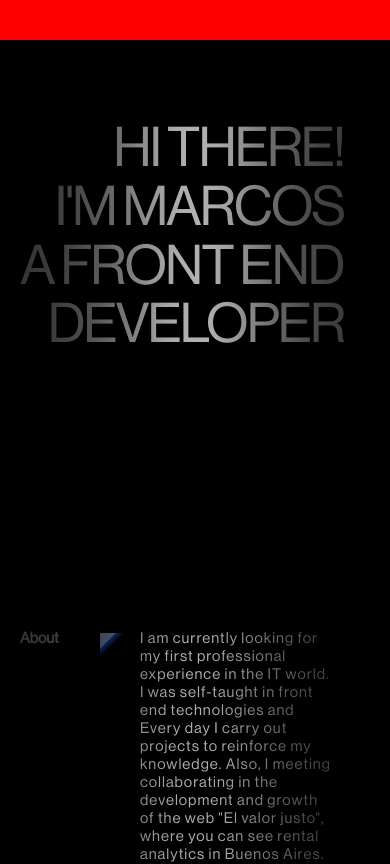
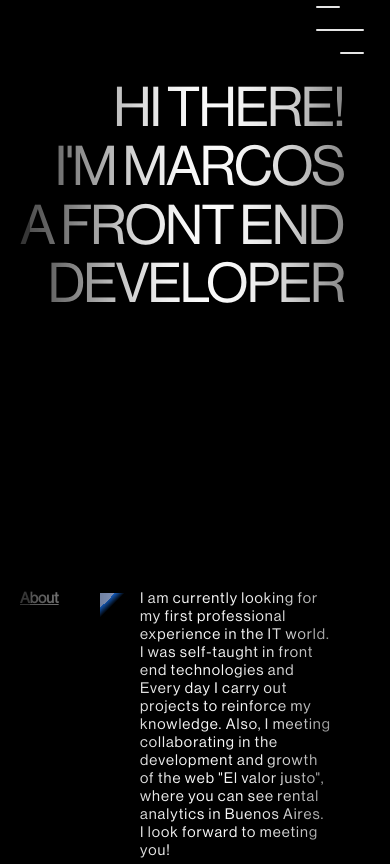
Before and after one commit to MarcosMartilotta/MarcosMartilottaPortfolio, a React (Vite) app: page / in a window 390 px wide. Shown: the top 864 px of the page. Built offline with nearby package versions, Linux system fonts and the light colour scheme.

Commit message:
NavBar con Hamburguer responsive y detalles en subtitulos y footer

```diff
--- a/src/index.css
+++ b/src/index.css
@@ -57,9 +57,9 @@ main {
 
 @media(max-width: 576px){
 .leftBar
-  {-webkit-box-shadow: 8px 6px 107px 200px rgba(0,0,0,0.79);
-  -moz-box-shadow: 8px 6px 107px 200px rgba(0,0,0,0.79);
-  box-shadow: -80px 6px 107px 200px rgba(0,0,0,0.79);
+  {-webkit-box-shadow: -140px 6px 107px 200px rgba(0,0,0,0.79);
+  -moz-box-shadow: -140px 6px 107px 200px rgba(0,0,0,0.79);
+  box-shadow: -140px 6px 107px 200px rgba(0,0,0,0.79);
 }
 }
 
--- a/src/sections/footer/styled-components/footer.styled.js
+++ b/src/sections/footer/styled-components/footer.styled.js
@@ -1,6 +1,7 @@
 import styled from "styled-components";
+import { theme } from "../../../theme/theme";
 
 export const StyledFooter = styled.section`
   height: 4rem;
-  background-color: red;
+  background-color: ${theme.backgroundColor};
 `;
--- a/src/sections/navBar/NavBar.jsx
+++ b/src/sections/navBar/NavBar.jsx
@@ -1,7 +1,24 @@
+import NavHamburguer from "./components/NavHamburguer";
 import { Nav } from "./styled-components/navBar.styled";
+import { useState } from "react";
+const NavBar = () => {
+  const [active, setActive] = useState(false);
 
-const NavBar = () => {
-  return <Nav></Nav>;
+  const handleClick = () => {
+    setActive(!active);
+  };
+  return (
+    <Nav>
+      <ul className={`itemsContainer ${active ? " active" : ""}`}>
+        <li onClick={handleClick}>About</li>
+        <li onClick={handleClick}>Projects</li>
+        <li onClick={handleClick}>Skills</li>
+        <li onClick={handleClick}>Contact</li>
+      </ul>
+      <NavHamburguer active={active} handleClick={handleClick} />
+      <div className={`backGroundItems ${active ? "active" : ""}`}></div>
+    </Nav>
+  );
 };
 
 export default NavBar;
--- a/src/sections/navBar/components/NavHamburguer.jsx
+++ b/src/sections/navBar/components/NavHamburguer.jsx
@@ -1,7 +1,14 @@
 import { HamburguerContainer } from "../styled-components/hamburguer.styled";
-
-const NavHamburguer = () => {
-  return <HamburguerContainer></HamburguerContainer>;
+const NavHamburguer = ({ active, handleClick }) => {
+  return (
+    <HamburguerContainer className={active ? "active" : ""}>
+      <div onClick={handleClick} className="hamburguerIcon">
+        <span></span>
+        <span></span>
+        <span></span>
+      </div>
+    </HamburguerContainer>
+  );
 };
 
 export default NavHamburguer;
--- a/src/sections/navBar/styled-components/hamburguer.styled.js
+++ b/src/sections/navBar/styled-components/hamburguer.styled.js
@@ -1,3 +1,73 @@
 import styled from "styled-components";
+import { theme } from "../../../theme/theme";
+export const HamburguerContainer = styled.div`
+  position: absolute;
+  right: 2rem;
+  width: 6rem;
+  height: 6rem;
+  background-color: ${theme.backgroundColor};
+  display: flex;
+  &:hover {
+    cursor: pointer;
+  }
 
-export const HamburguerContainer = styled.div``;
+  @media (min-width: 576px) {
+    display: none;
+  }
+  .hamburguerIcon {
+    position: relative;
+    width: 80%;
+    height: 80%;
+    margin: auto;
+    display: flex;
+    align-items: center;
+    transition: 0.5s;
+
+    span {
+      position: absolute;
+      display: block;
+      height: 0.2rem;
+      width: 100%;
+      background-color: ${theme.letterColor};
+      border-radius: 2rem;
+      transition: 0.3s;
+      transition-delay: 0.5s;
+    }
+
+    span:nth-child(1) {
+      top: 0;
+      left: 0;
+      width: 50%;
+    }
+    span:nth-child(2) {
+      transform: scaleX(1);
+      opacity: 1;
+    }
+    span:nth-child(3) {
+      bottom: 0;
+      right: 0;
+      width: 50%;
+    }
+  }
+  &.active span:nth-child(1) {
+    width: 100%;
+    transform: translateY(2.4rem);
+    transition-delay: 0s;
+  }
+  &.active span:nth-child(2) {
+    transform: scaleX(0);
+    opacity: 0;
+    transition-delay: 0s;
+  }
+
+  &.active span:nth-child(3) {
+    bottom: 2.2rem;
+    width: 100%;
+    transform: rotate(90deg);
+    transition-delay: 0s;
+  }
+
+  &.active .hamburguerIcon {
+    transform: rotate(315deg);
+  }
+`;
--- a/src/sections/navBar/styled-components/navBar.styled.js
+++ b/src/sections/navBar/styled-components/navBar.styled.js
@@ -1,7 +1,79 @@
 import styled from "styled-components";
+import { theme } from "../../../theme/theme";
 
 export const Nav = styled.nav`
+  position: fixed;
+  z-index: 2;
   width: 100%;
-  height: 4rem;
-  background-color: red;
+  height: 6rem;
+  display: flex;
+  justify-content: center;
+  align-items: center;
+  background-color: ${theme.backgroundColor};
+  opacity: 0.9;
+
+  .itemsContainer {
+    position: absolute;
+    top: 8rem;
+    right: -2000px;
+    width: 100%;
+    display: flex;
+    flex-direction: column;
+    align-items: center;
+    list-style: none;
+    transition: 0.5s;
+    z-index: 2;
+    font-size: 3rem;
+
+    &.active {
+      right: 0;
+    }
+
+    @media (min-width: 576px) {
+      position: relative;
+      right: 0;
+      top: 3rem;
+      flex-direction: row;
+      width: 50rem;
+      font-size: 2rem;
+    }
+
+    @media (min-width: 768px) {
+      width: 60rem;
+    }
+
+    @media (min-width: 992px) {
+      width: 70rem;
+    }
+
+    @media (min-width: 1200px) {
+      width: 80rem;
+    }
+
+    li {
+      width: 50%;
+      height: 4rem;
+      margin-bottom: 4rem;
+      cursor: pointer;
+      text-align: right;
+      color: ${theme.letterColor};
+    }
+  }
+
+  .backGroundItems {
+    position: absolute;
+    top: 6rem;
+    right: -2000px;
+    background-color: ${theme.backgroundColor};
+    opacity: 0;
+    width: 100%;
+    height: 100vh;
+    z-index: 1;
+    transition: 0.5s;
+
+    &.active {
+      right: 0px;
+      opacity: 1;
+    }
+  }
 `;
--- a/src/styled-components/sectionTitle.styled.js
+++ b/src/styled-components/sectionTitle.styled.js
@@ -3,6 +3,7 @@ import styled from "styled-components";
 import { theme } from "../theme/theme.js";
 export const Subtitle = styled.h2`
   color: ${theme.letterColor};
+  text-decoration: underline;
   @media (min-width: 576px) {
     font-size: 2rem;
   }
--- a/src/styled-components/sectionsRule.styled.js
+++ b/src/styled-components/sectionsRule.styled.js
@@ -11,8 +11,9 @@ export const Rule = styled.div`
   box-shadow: -18px 6px 107px 200px rgba(0, 0, 0, 0.79);
 
   @media (max-width: 576px) {
-    -webkit-box-shadow: -50px 6px 107px 200px rgba(0, 0, 0, 0.79);
-    -moz-box-shadow: -9px 6px 107px 200px rgba(0, 0, 0, 0.79);
-    box-shadow: 80px 6px 107px 200px rgba(0, 0, 0, 0.79);
+    width: 0;
+    -webkit-box-shadow: -140px 6px 107px 200px rgba(0, 0, 0, 0.79);
+    -moz-box-shadow: -140px 6px 107px 200px rgba(0, 0, 0, 0.79);
+    box-shadow: 140px 6px 107px 200px rgba(0, 0, 0, 0.79);
   }
 `;
```
